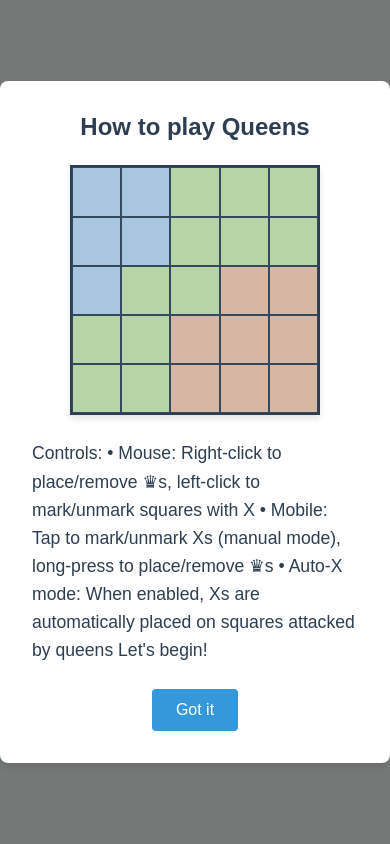
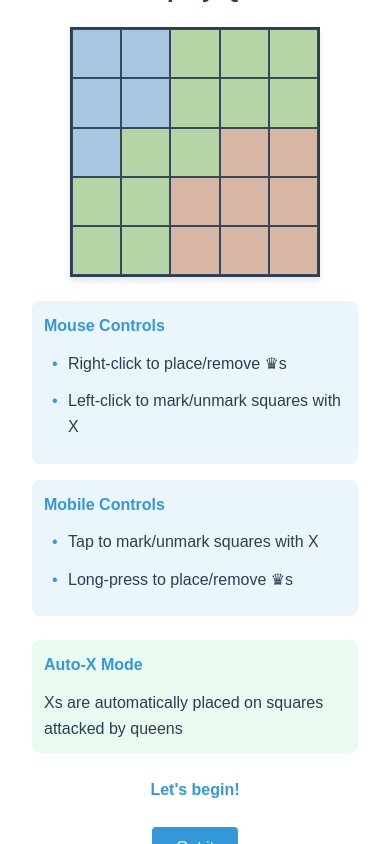
Before and after one commit to w3bdesign/queens-javascript, a website built with Vite: page queens-game/index.html in a window 390 px wide. Both pictures are taken after a click on the button "How to Play". Built offline with nearby package versions, Linux system fonts and the light colour scheme.

Commit message:
💄 ui: enhance tutorial modal styling and layout
Improve readability and visual hierarchy with sections, better
spacing, and mobile responsiveness. Add distinct sections for mouse
and touch controls with improved typography and visual feedback.

```diff
--- a/queens-game/src/style.css
+++ b/queens-game/src/style.css
@@ -200,20 +200,69 @@ h1 {
 }
 
 .tutorial-text {
-  margin: 1.5rem 0;
+  margin: 2rem 0;
   line-height: 1.6;
   color: var(--primary-color);
   font-size: 1.1rem;
   text-align: left;
 }
 
-.tutorial-text ol {
-  margin-left: 1.5rem;
-  margin-top: 0.5rem;
+.tutorial-text .controls-section {
+  margin: 1rem 0;
+  padding: 1rem;
+  background: rgba(52, 152, 219, 0.1);
+  border-radius: 8px;
 }
 
-.tutorial-text li {
-  margin-bottom: 0.5rem;
+.tutorial-text .controls-title {
+  font-weight: 600;
+  margin-bottom: 0.75rem;
+  color: var(--highlight-color);
+}
+
+.tutorial-text .controls-list {
+  list-style: none;
+  padding: 0;
+  margin: 0;
+}
+
+.tutorial-text .controls-list li {
+  margin-bottom: 0.75rem;
+  padding-left: 1.5rem;
+  position: relative;
+}
+
+.tutorial-text .controls-list li::before {
+  content: "•";
+  position: absolute;
+  left: 0.5rem;
+  color: var(--highlight-color);
+}
+
+.tutorial-text .mode-section {
+  margin-top: 1.5rem;
+  padding: 0.75rem 1rem;
+  background: rgba(46, 204, 113, 0.1);
+  border-radius: 8px;
+}
+
+.tutorial-text .lets-begin {
+  margin-top: 1.5rem;
+  font-weight: 600;
+  text-align: center;
+  color: var(--highlight-color);
+}
+
+@media (max-width: 480px) {
+  .tutorial-text {
+    font-size: 1rem;
+    margin: 1.5rem 0;
+  }
+
+  .tutorial-text .controls-section,
+  .tutorial-text .mode-section {
+    padding: 0.75rem;
+  }
 }
 
 .modal-content .button-container {
--- a/queens-game/src/tutorial.ts
+++ b/queens-game/src/tutorial.ts
@@ -30,7 +30,30 @@ export class Tutorial {
             board: Array(5).fill(null).map((_) =>
                 Array(5).fill(null).map(() => ({}))
             ),
-            text: `Controls:\n• Mouse: Right-click to place/remove ${Tutorial.QUEEN}s, left-click to mark/unmark squares with ${Tutorial.X}\n• Mobile: Tap to mark/unmark ${Tutorial.X}s (manual mode), long-press to place/remove ${Tutorial.QUEEN}s\n• Auto-X mode: When enabled, ${Tutorial.X}s are automatically placed on squares attacked by queens\n\nLet's begin!`,
+            text: `
+              <div class="controls-section">
+                <div class="controls-title">Mouse Controls</div>
+                <ul class="controls-list">
+                  <li>Right-click to place/remove ${Tutorial.QUEEN}s</li>
+                  <li>Left-click to mark/unmark squares with ${Tutorial.X}</li>
+                </ul>
+              </div>
+
+              <div class="controls-section">
+                <div class="controls-title">Mobile Controls</div>
+                <ul class="controls-list">
+                  <li>Tap to mark/unmark squares with ${Tutorial.X}</li>
+                  <li>Long-press to place/remove ${Tutorial.QUEEN}s</li>
+                </ul>
+              </div>
+
+              <div class="mode-section">
+                <div class="controls-title">Auto-X Mode</div>
+                <div>${Tutorial.X}s are automatically placed on squares attacked by queens</div>
+              </div>
+
+              <div class="lets-begin">Let's begin!</div>
+            `,
             buttonText: "Got it"
         },
         {
```
